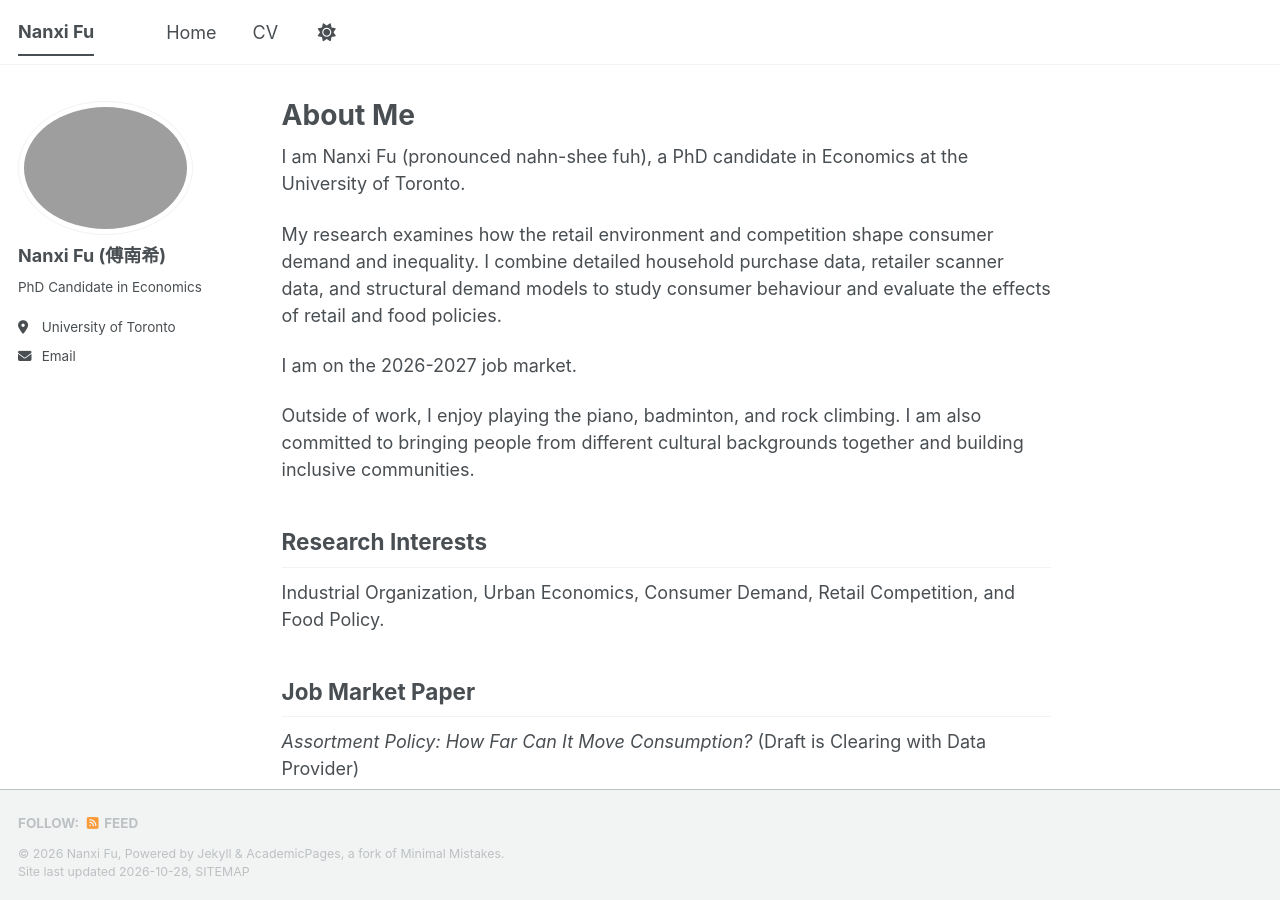
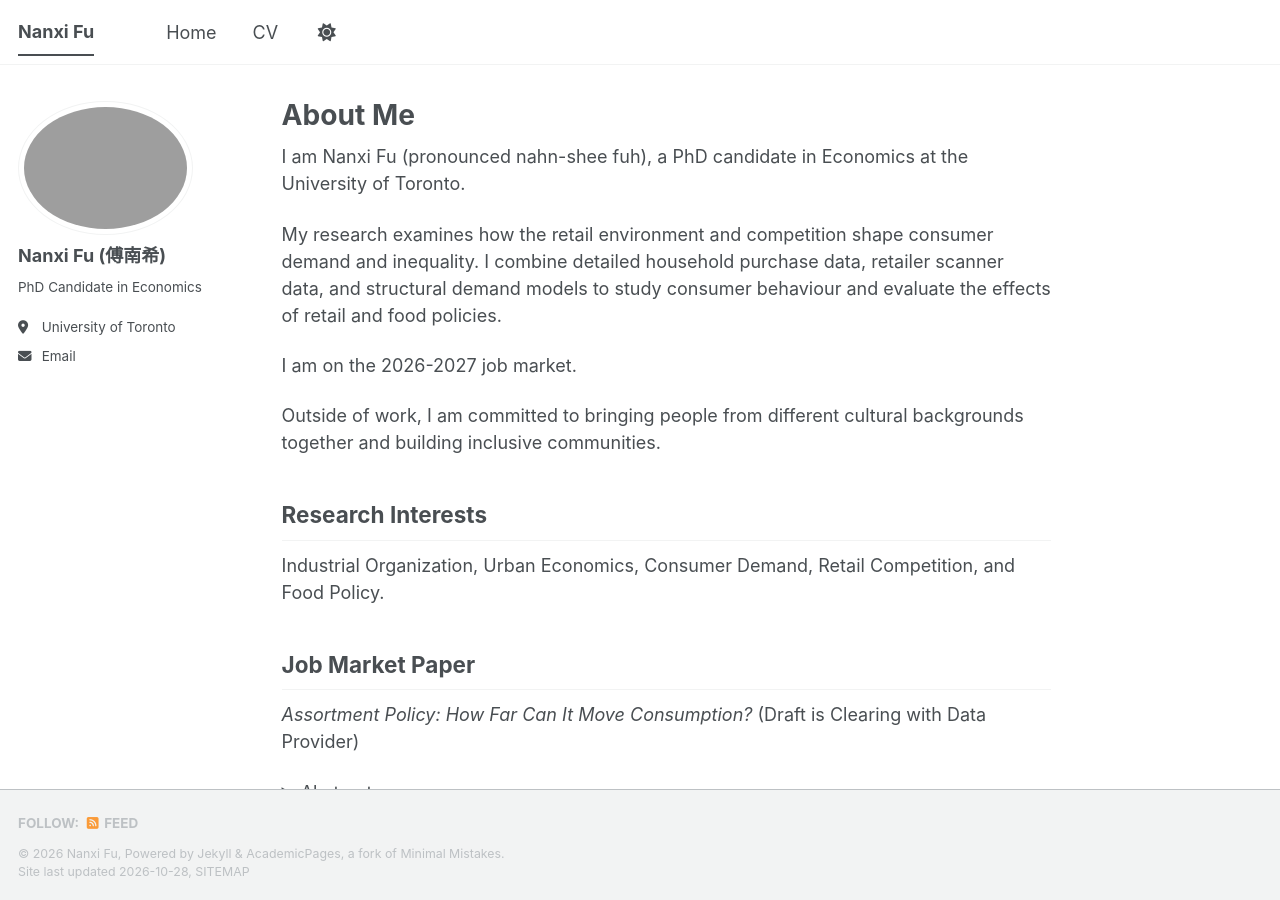
Before and after one commit to nanxifu/academic-website-test, a Jekyll site: the page built from _pages/about.md, in a window 1280 px wide and 900 px high. Built offline with Jekyll 4.4.1, drawn with Linux system fonts in a browser that asks for light colours; a style sheet for code colours, icons or effects is not loaded.

Commit message:
Revise about page to emphasize community engagement
Removed personal hobbies to focus on community commitment.

```diff
--- a/_pages/about.md
+++ b/_pages/about.md
@@ -10,7 +10,7 @@ My research examines how the retail environment and competition shape consumer d
 
 I am on the 2026-2027 job market.
 
-Outside of work, I enjoy playing the piano, badminton, and rock climbing. I am also committed to bringing people from different cultural backgrounds together and building inclusive communities.
+Outside of work, I am committed to bringing people from different cultural backgrounds together and building inclusive communities.
 
 ## Research Interests
 
```
